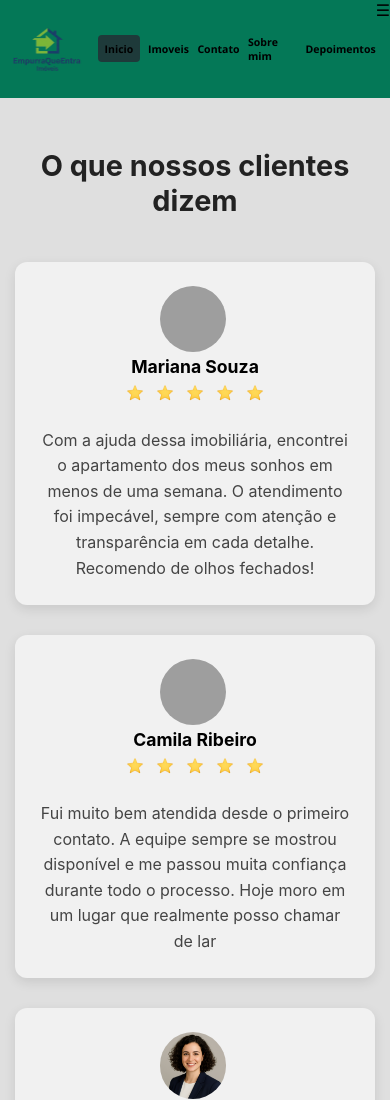
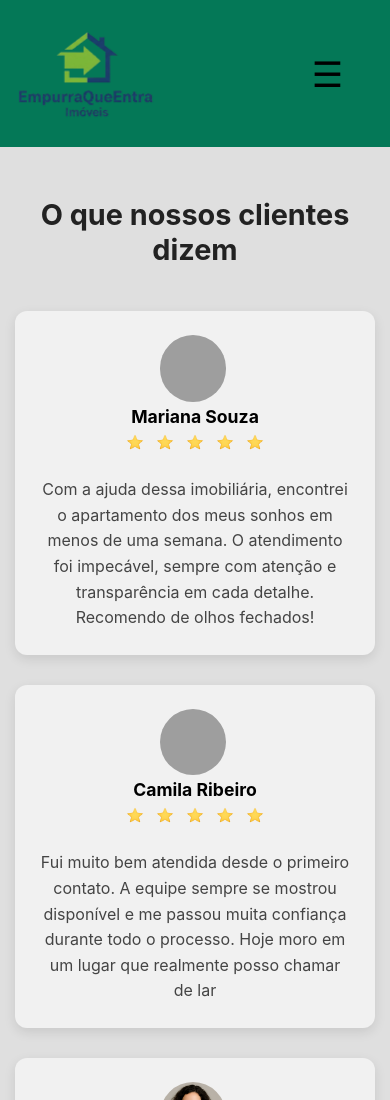
Before and after one commit to TonasP/CorretorImobiliario, a plain HTML site: page depoimentos.html in a window 390 px wide. Shown: the top 1100 px of the page. Drawn offline with nearby package versions, Linux system fonts and the light colour scheme; grey boxes are pictures that could not be loaded.

Commit message:
Criação do menu hamburguer
Criado o menu hamburguer ao atingir 425px
Adicionado animação para o menu hamburguer

```diff
--- a/depoimentos.html
+++ b/depoimentos.html
@@ -16,7 +16,8 @@
 
     <header>
         <img src="assets/logo.png" alt="logo da imobiliaria">
-
+         <input type="checkbox" id="menu_toggle" />
+        <label for="menu_toggle" class="hamburguer">☰</label>
         <div class="links_header">
             <a href="index.html" id="atual">Inicio</a>
             <a href="imoveis.html">Imoveis</a>
@@ -25,7 +26,6 @@
             <a href="depoimentos.html">Depoimentos</a>
         </div>
 
-  <div class="menu-btn" id="menu-btn">&#9776;</div>
     </header>
 
 
--- a/style/depoimentos.css
+++ b/style/depoimentos.css
@@ -25,6 +25,11 @@ header img {
     margin-left: 10%;
     padding-top: 1.5em;
     padding-bottom: 1.5em;
+}
+
+.hamburguer,
+input {
+    display: none;
 }
 
 .links_header {
@@ -415,22 +420,59 @@ header img {
 }
 
 @media (max-width: 425px) {
+    header {
+        z-index: 3;
+    }
+
+    .hamburguer {
+        display: block;
+        font-size: 9vw;
+        margin: auto;
+        margin-right: 10%;
+        padding: 0 2%;
+        z-index: 3;
+    }
 
     header img {
-        width: 20%;
+        width: 40%;
         margin-left: 2%;
         padding-top: 1.5em;
         padding-bottom: 1.5em;
+        z-index: 3;
     }
 
     .links_header {
-        display: flex;
-        align-items: center;
-        justify-content: center;
-        gap: 0.8em;
-        margin-left: 3.2%;
-        font-weight: 600;
-        font-size: 2.7vw;
+
+        opacity: 0;
+        visibility: hidden;
+        transform: scaleY(0);
+        transform-origin: top center;
+        transition: all 0.3s ease-out;
+
+        flex-direction: column;
+        background-color: #047857;
+        position: absolute;
+        margin-top: 35%;
+        top: 0;
+        right: 0;
+        width: 100%;
+        text-align: center;
+        padding: 3%;
+        z-index: 0;
+        font-size: 3.5vw;
+
+    }
+
+    #menu_toggle:checked~.hamburguer {
+        padding: 0 2%;
+        background-color: #1e3a3a;
+
+    }
+
+    #menu_toggle:checked~.links_header {
+        opacity: 1;
+        visibility: visible;
+        transform: scaleY(1)
     }
 
     .depoimento1,
```
Lines whose indentation alone changed are shown as unchanged.
